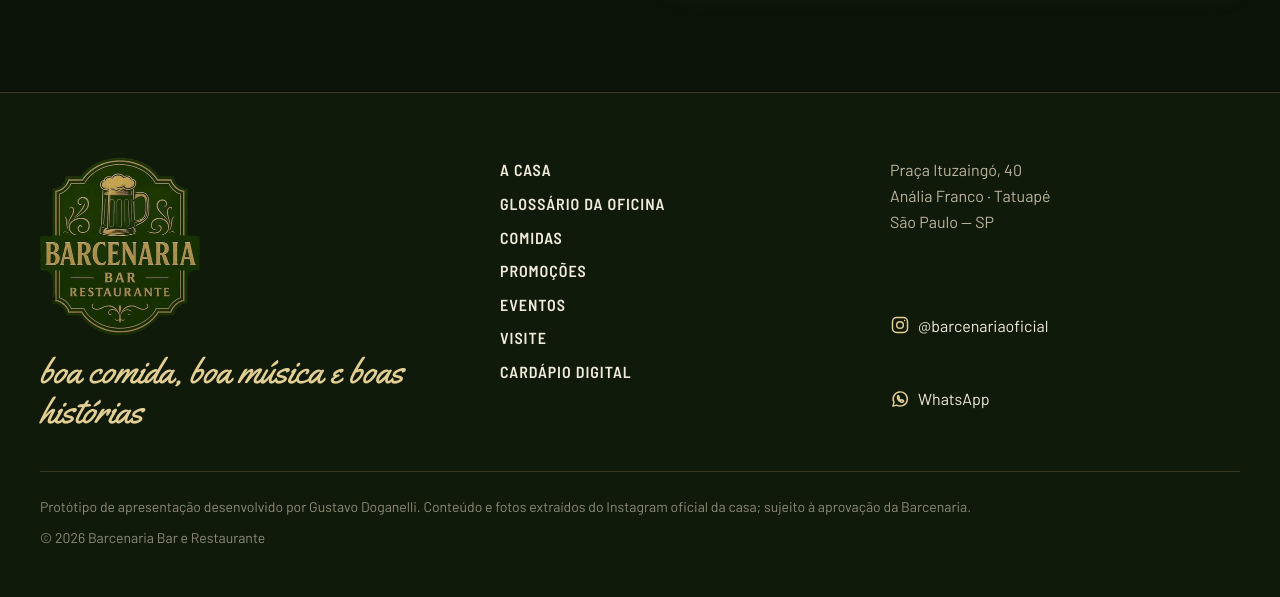
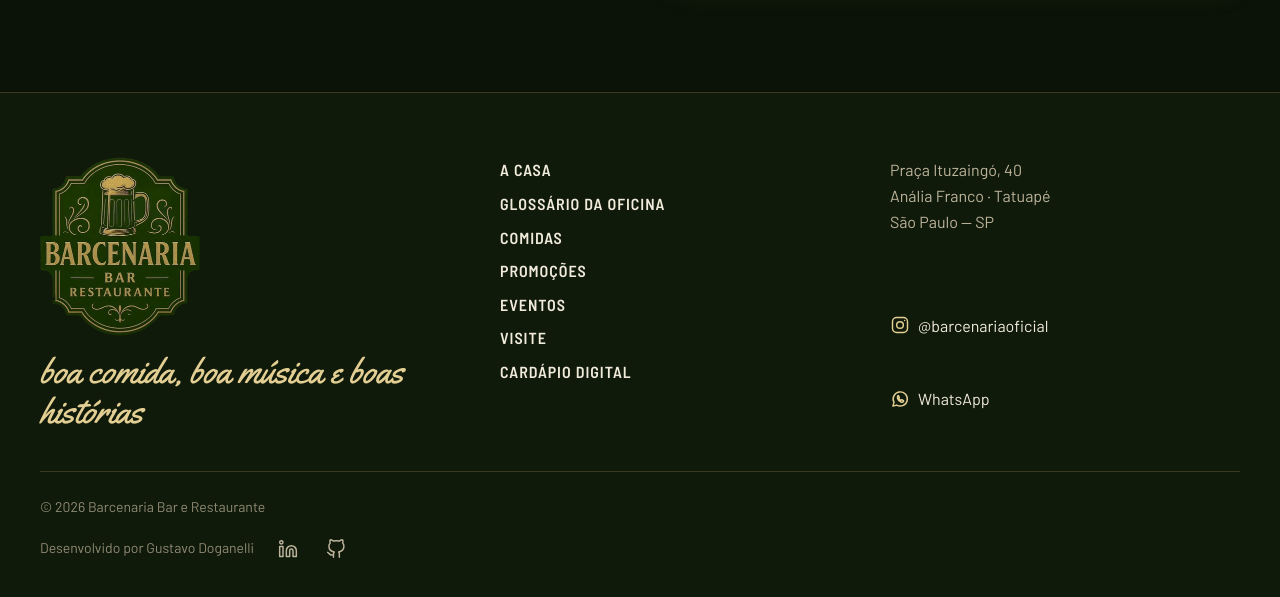
Before and after one commit to gustadoganelli/barcenaria-digital, a website: page public/index.html in a window 1280 px wide. Shown: the part 11341-11938 px from the top of the page. Drawn offline with nearby package versions, Linux system fonts and the light colour scheme.

Commit message:
feat(barcenaria-digital): crédito do desenvolvedor no rodapé
Substitui o aviso de protótipo por "Desenvolvido por Gustavo Doganelli"
com links para LinkedIn e GitHub no site e no cardápio. O aviso fica
desligado em casa.json (prototipo.ativo) e o site passa a respeitar a chave.

Co-Authored-By: Claude Opus 5.5 <noreply@anthropic.com>

```diff
--- a/public/assets/css/cardapio.css
+++ b/public/assets/css/cardapio.css
@@ -289,6 +289,11 @@ mark { background: color-mix(in srgb, var(--gold) 38%, transparent); color: inhe
 .link-btn .icon { width: 1.25rem; height: 1.25rem; color: var(--gold-bright); }
 .footer__legal { max-width: var(--measure); color: var(--text-faint); font-size: var(--fs-xs); line-height: 1.5; }
 .footer__legal + .footer__legal { margin-top: var(--space-2); }
+.footer__dev { display: flex; flex-wrap: wrap; align-items: center; gap: var(--space-1) var(--space-3); }
+.footer__dev-links { display: inline-flex; gap: var(--space-1); }
+.footer__dev-links a { display: inline-grid; place-items: center; width: var(--tap); height: var(--tap); border-radius: var(--radius); color: var(--text-muted); }
+.footer__dev-links a:hover { color: var(--gold-bright); }
+.footer__dev-links .icon { width: 1.25rem; height: 1.25rem; }
 
 /* ---------- Bottom sheet ---------- */
 .sheet {
--- a/public/assets/css/site.css
+++ b/public/assets/css/site.css
@@ -498,6 +498,11 @@ address { font-style: normal; }
 .footer__links a:hover { color: var(--gold-bright); }
 .footer__links .icon { width: 1.25rem; height: 1.25rem; color: var(--gold-bright); }
 .footer__legal { display: grid; gap: var(--space-2); margin-top: var(--space-10); padding-top: var(--space-6); border-top: 1px solid var(--line); color: var(--text-faint); font-size: var(--fs-sm); }
+.footer__dev { display: flex; flex-wrap: wrap; align-items: center; gap: var(--space-1) var(--space-3); }
+.footer__dev-links { display: inline-flex; gap: var(--space-1); }
+.footer__dev-links a { display: inline-grid; place-items: center; width: var(--tap); height: var(--tap); border-radius: var(--radius); color: var(--text-muted); }
+.footer__dev-links a:hover { color: var(--gold-bright); }
+.footer__dev-links .icon { width: 1.25rem; height: 1.25rem; }
 
 /* ---------- Dock + to-top ---------- */
 .dock {
--- a/public/assets/js/site.js
+++ b/public/assets/js/site.js
@@ -652,7 +652,10 @@ async function init() {
   if (state.casa) {
     renderStatus();
     wireWhatsappLinks();
-    if (state.casa.prototipo?.texto) $('#prototipo').textContent = state.casa.prototipo.texto;
+    if (state.casa.prototipo?.ativo && state.casa.prototipo.texto) {
+      $('#prototipo').textContent = state.casa.prototipo.texto;
+      $('#prototipo').hidden = false;
+    }
   }
   initMap();
   if (state.cardapio && Object.keys(state.imagens).length) { renderGlossary(); renderBento(); }
--- a/public/data/casa.json
+++ b/public/data/casa.json
@@ -74,7 +74,7 @@
     "Ambiente interno e externo"
   ],
   "prototipo": {
-    "ativo": true,
+    "ativo": false,
     "texto": "Protótipo de apresentação desenvolvido por Gustavo Doganelli. Conteúdo e fotos extraídos do Instagram oficial da casa; sujeito à aprovação da Barcenaria."
   }
 }
--- a/public/index.html
+++ b/public/index.html
@@ -50,6 +50,8 @@
     <symbol id="i-x" viewBox="0 0 24 24"><path d="M18 6 6 18M6 6l12 12"/></symbol>
     <symbol id="i-whatsapp" viewBox="0 0 24 24"><path d="M3.5 20.5 4.8 16A8.5 8.5 0 1 1 8 19.3Z"/><path d="M9.2 8.6c.2-.5.6-.7 1-.5l.9 1.6c.2.3.1.7-.2 1l-.4.4a5 5 0 0 0 2.4 2.4l.4-.4c.3-.3.7-.4 1-.2l1.6.9c.4.2.5.6.3 1-.5 1-1.5 1.4-2.5 1.1a7 7 0 0 1-4.6-4.6c-.2-.9 0-1.9.1-2.7Z"/></symbol>
     <symbol id="i-instagram" viewBox="0 0 24 24"><rect x="3" y="3" width="18" height="18" rx="5"/><circle cx="12" cy="12" r="4"/><path d="M17.5 6.5h.01"/></symbol>
+    <symbol id="i-linkedin" viewBox="0 0 24 24"><path d="M16 8a6 6 0 0 1 6 6v7h-4v-7a2 2 0 0 0-4 0v7h-4v-7a6 6 0 0 1 6-6Z"/><rect x="2" y="9" width="4" height="12"/><circle cx="4" cy="4" r="2"/></symbol>
+    <symbol id="i-github" viewBox="0 0 24 24"><path d="M9 19c-5 1.5-5-2.5-7-3m14 6v-3.87a3.37 3.37 0 0 0-.94-2.61c3.14-.35 6.44-1.54 6.44-7A5.44 5.44 0 0 0 20 4.77 5.07 5.07 0 0 0 19.91 1S18.73.65 16 2.48a13.38 13.38 0 0 0-7 0C6.27.65 5.09 1 5.09 1A5.07 5.07 0 0 0 5 4.77a5.44 5.44 0 0 0-1.5 3.78c0 5.42 3.3 6.61 6.44 7A3.37 3.37 0 0 0 9 18.13V22"/></symbol>
     <symbol id="i-pin" viewBox="0 0 24 24"><path d="M19 10c0 5-7 11.5-7 11.5S5 15 5 10a7 7 0 0 1 14 0Z"/><circle cx="12" cy="10" r="2.5"/></symbol>
     <symbol id="i-arrow" viewBox="0 0 24 24"><path d="M5 12h14M13 6l6 6-6 6"/></symbol>
     <symbol id="i-down" viewBox="0 0 24 24"><path d="M12 5v14M6 13l6 6 6-6"/></symbol>
@@ -471,8 +473,14 @@
       </div>
     </div>
     <div class="wrap footer__legal">
-      <p id="prototipo">Protótipo de apresentação desenvolvido por Gustavo Doganelli. Conteúdo e fotos extraídos do Instagram oficial da casa; sujeito à aprovação da Barcenaria.</p>
+      <p id="prototipo" hidden></p>
       <p>© <span id="ano">2026</span> Barcenaria Bar e Restaurante</p>
+      <p class="footer__dev">Desenvolvido por Gustavo Doganelli
+        <span class="footer__dev-links">
+          <a href="https://www.linkedin.com/in/gustavo-gabriel-doganelli-208087276" target="_blank" rel="noopener" aria-label="LinkedIn de Gustavo Doganelli" title="LinkedIn"><svg class="icon" aria-hidden="true"><use href="#i-linkedin"/></svg></a>
+          <a href="https://github.com/gustadoganelli" target="_blank" rel="noopener" aria-label="GitHub de Gustavo Doganelli" title="GitHub"><svg class="icon" aria-hidden="true"><use href="#i-github"/></svg></a>
+        </span>
+      </p>
     </div>
   </footer>
 
```
Also changed, not shown: public/cardapio/index.html (+8 -0 lines), CHANGELOG.md.
